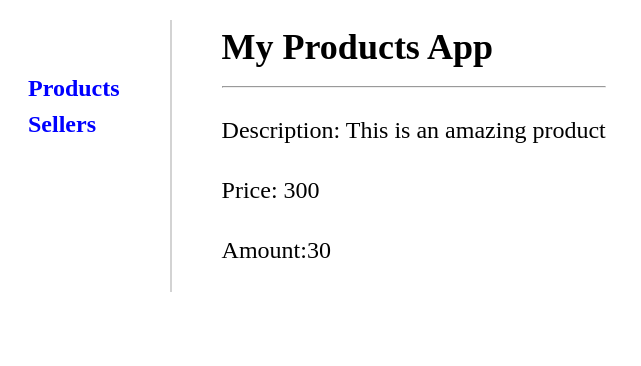
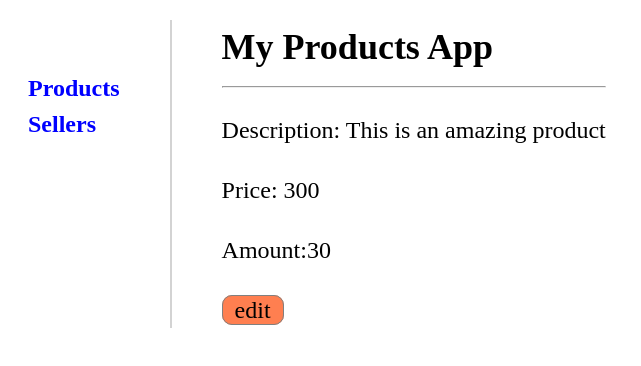
Before and after one commit to Alfaussa/redux-app, a React (Vite) app in the folder my-app/: page /products/1 in a window 1280 px wide. Shown: the top 366 px of the page, without its empty margins (0-641 px from the left). Built offline with nearby package versions, Linux system fonts and the light colour scheme.

Commit message:
⊗jsrxPmRDEFR

```diff
--- a/my-app/src/parts/products/ProductPage.jsx
+++ b/my-app/src/parts/products/ProductPage.jsx
@@ -1,6 +1,6 @@
 import { useParams } from "react-router-dom"
 import { useSelector } from "react-redux"
-
+import { Link } from 'react-router-dom'
 export const ProductPage = () => {
 	let params = useParams()
 	const { productId } = params
@@ -20,6 +20,9 @@ export const ProductPage = () => {
 		<p>Description: {product.desc}</p>
 		<p>Price: {product.price}</p>
 		<p>Amount:{product.amount}</p>
+        <Link to={`/editProduct/${product.id}`} className="link-btn">
+	edit
+</Link>
 	</div>
 )
 }
```
Also changed, not shown: my-app/src/App.jsx (+6 -1 lines).
